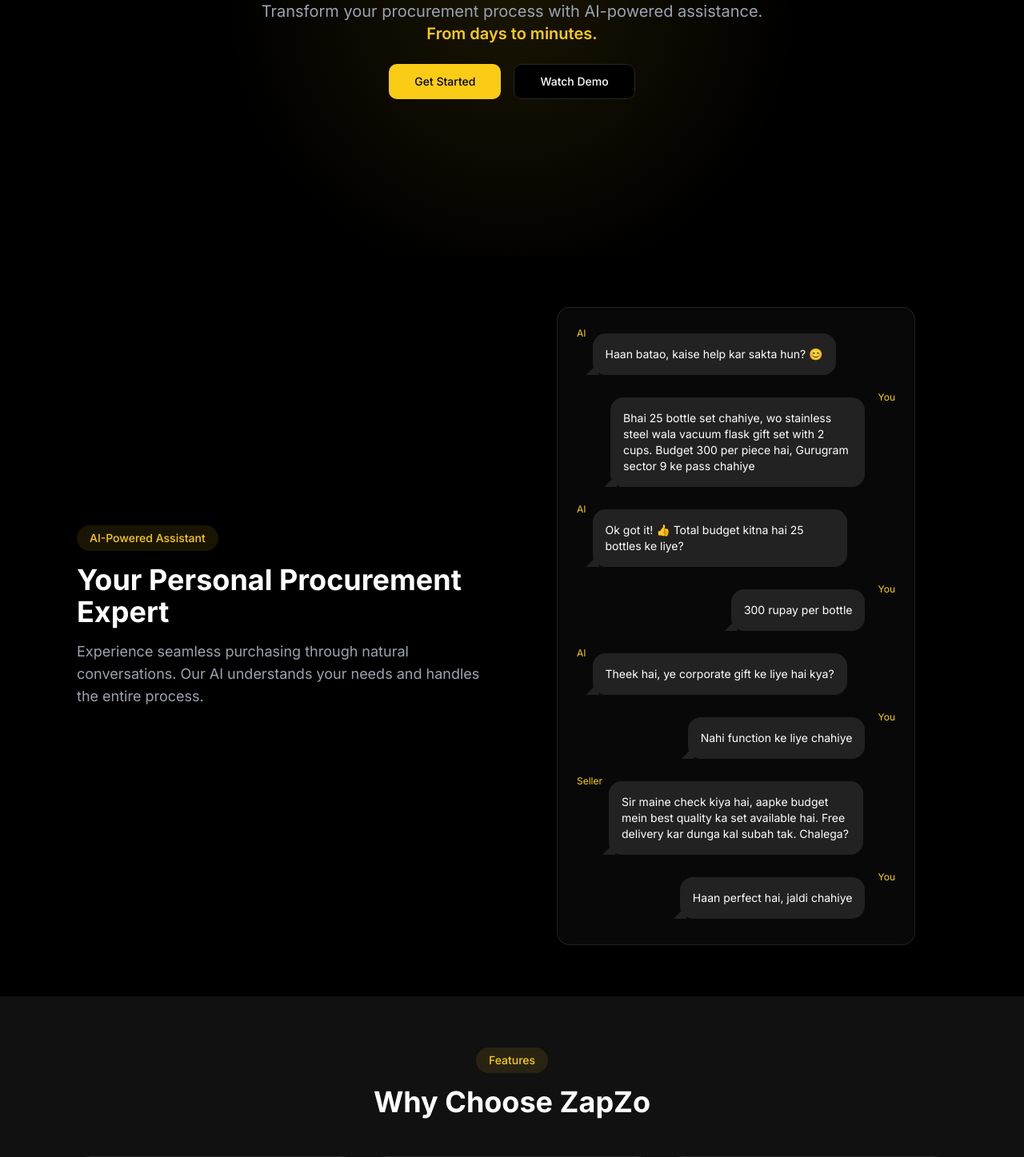
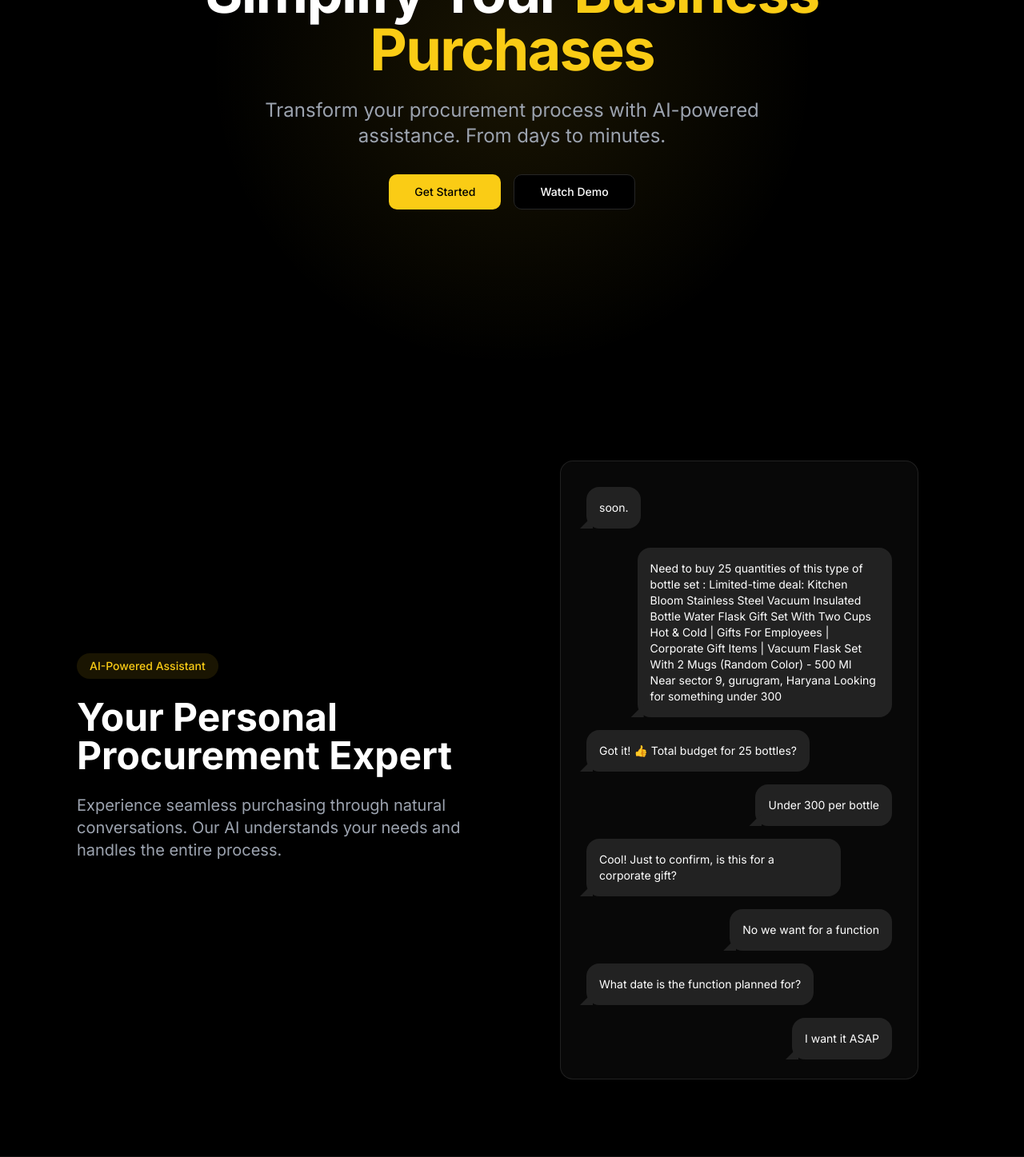
Before and after one commit to shreeforcode/zapzo-purchase-ninja, a React (Vite) app: page / in a window 1280 px wide. Shown: the part 320-1767 px from the top of the page at 80% size. Built offline with nearby package versions, Linux system fonts and the light colour scheme.

Commit message:
Reverted to edit e2db9a64-1acb-4f2b-a463-89116b3f8751: "Add new features to site
Implemented additional features as requested to enhance the functionality of the site.
[skip gpt_engineer]"

```diff
--- a/src/components/ChatPreview.tsx
+++ b/src/components/ChatPreview.tsx
@@ -8,54 +8,37 @@ const ChatPreview = () => {
       transition={{ duration: 0.5 }}
       className="glass-card p-6 hover-card max-w-md mx-auto"
     >
-      <div className="flex flex-col space-y-3">
-        <div className="flex items-start space-x-2">
-          <span className="text-xs text-accent">AI</span>
-          <div className="chat-bubble bg-gray-800 text-white self-start text-sm">
-            Haan batao, kaise help kar sakta hun? 😊
-          </div>
+      <div className="flex flex-col space-y-4">
+        <div className="chat-bubble bg-gray-800 text-white self-start text-sm">
+          soon.
         </div>
-        <div className="flex items-start space-x-2 justify-end">
-          <div className="chat-bubble bg-[#025C4C] text-white self-end text-sm">
-            Bhai 25 bottle set chahiye, wo stainless steel wala vacuum flask gift set with 2 cups. Budget 300 per piece hai, Gurugram sector 9 ke pass chahiye
-          </div>
-          <span className="text-xs text-accent">You</span>
+        <div className="chat-bubble bg-[#025C4C] text-white self-end text-sm">
+          Need to buy 25 quantities of this type of bottle set :
+          Limited-time deal: Kitchen Bloom Stainless Steel Vacuum Insulated
+          Bottle Water Flask Gift Set With Two Cups Hot & Cold | Gifts
+          For Employees | Corporate Gift Items | Vacuum Flask Set With 2
+          Mugs (Random Color) - 500 Ml
+
+          Near sector 9, gurugram, Haryana
+          Looking for something under 300
         </div>
-        <div className="flex items-start space-x-2">
-          <span className="text-xs text-accent">AI</span>
-          <div className="chat-bubble bg-gray-800 text-white self-start text-sm">
-            Ok got it! 👍 Total budget kitna hai 25 bottles ke liye?
-          </div>
+        <div className="chat-bubble bg-gray-800 text-white self-start text-sm">
+          Got it! 👍 Total budget for 25 bottles?
         </div>
-        <div className="flex items-start space-x-2 justify-end">
-          <div className="chat-bubble bg-[#025C4C] text-white self-end text-sm">
-            300 rupay per bottle
-          </div>
-          <span className="text-xs text-accent">You</span>
+        <div className="chat-bubble bg-[#025C4C] text-white self-end text-sm">
+          Under 300 per bottle
         </div>
-        <div className="flex items-start space-x-2">
-          <span className="text-xs text-accent">AI</span>
-          <div className="chat-bubble bg-gray-800 text-white self-start text-sm">
-            Theek hai, ye corporate gift ke liye hai kya?
-          </div>
+        <div className="chat-bubble bg-gray-800 text-white self-start text-sm">
+          Cool! Just to confirm, is this for a corporate gift?
         </div>
-        <div className="flex items-start space-x-2 justify-end">
-          <div className="chat-bubble bg-[#025C4C] text-white self-end text-sm">
-            Nahi function ke liye chahiye
-          </div>
-          <span className="text-xs text-accent">You</span>
+        <div className="chat-bubble bg-[#025C4C] text-white self-end text-sm">
+          No we want for a function
         </div>
-        <div className="flex items-start space-x-2">
-          <span className="text-xs text-accent">Seller</span>
-          <div className="chat-bubble bg-gray-800 text-white self-start text-sm">
-            Sir maine check kiya hai, aapke budget mein best quality ka set available hai. Free delivery kar dunga kal subah tak. Chalega?
-          </div>
+        <div className="chat-bubble bg-gray-800 text-white self-start text-sm">
+          What date is the function planned for?
         </div>
-        <div className="flex items-start space-x-2 justify-end">
-          <div className="chat-bubble bg-[#025C4C] text-white self-end text-sm">
-            Haan perfect hai, jaldi chahiye
-          </div>
-          <span className="text-xs text-accent">You</span>
+        <div className="chat-bubble bg-[#025C4C] text-white self-end text-sm">
+          I want it ASAP
         </div>
       </div>
     </motion.div>
--- a/src/pages/Index.tsx
+++ b/src/pages/Index.tsx
@@ -10,14 +10,14 @@ const Index = () => {
   return (
     <div className="min-h-screen">
       {/* Hero Section */}
-      <section className="relative h-[80vh] flex items-center justify-center overflow-hidden px-4">
+      <section className="relative h-screen flex items-center justify-center overflow-hidden px-4">
         <div className="absolute inset-0 bg-[radial-gradient(circle_at_center,rgba(250,204,21,0.1),transparent_50%)]" />
         <div className="container max-w-6xl mx-auto text-center z-10">
           <motion.span
             initial={{ opacity: 0, y: 20 }}
             animate={{ opacity: 1, y: 0 }}
             transition={{ duration: 0.5 }}
-            className="inline-block px-4 py-1.5 mb-4 text-sm font-medium bg-accent/10 text-accent rounded-full"
+            className="inline-block px-4 py-1.5 mb-6 text-sm font-medium bg-accent/10 text-accent rounded-full"
           >
             Revolutionizing Business Purchases
           </motion.span>
@@ -25,7 +25,7 @@ const Index = () => {
             initial={{ opacity: 0, y: 20 }}
             animate={{ opacity: 1, y: 0 }}
             transition={{ duration: 0.5, delay: 0.2 }}
-            className="text-4xl md:text-6xl font-bold mb-4 tracking-tight"
+            className="text-5xl md:text-7xl font-bold mb-6 tracking-tight"
           >
             Simplify Your
             <span className="text-accent"> Business Purchases</span>
@@ -34,10 +34,10 @@ const Index = () => {
             initial={{ opacity: 0, y: 20 }}
             animate={{ opacity: 1, y: 0 }}
             transition={{ duration: 0.5, delay: 0.4 }}
-            className="text-lg md:text-xl text-gray-400 mb-6 max-w-2xl mx-auto"
+            className="text-xl md:text-2xl text-gray-400 mb-8 max-w-2xl mx-auto"
           >
-            Transform your procurement process with AI-powered assistance.{" "}
-            <span className="text-accent font-semibold">From days to minutes.</span>
+            Transform your procurement process with AI-powered assistance.
+            From days to minutes.
           </motion.p>
           <motion.div
             initial={{ opacity: 0, y: 20 }}
@@ -56,15 +56,15 @@ const Index = () => {
       </section>
 
       {/* Chat Preview Section */}
-      <section className="py-16 px-4">
+      <section className="py-24 px-4">
         <div className="container max-w-6xl mx-auto">
-          <div className="grid md:grid-cols-2 gap-8 items-center">
+          <div className="grid md:grid-cols-2 gap-12 items-center">
             <div>
               <motion.span
                 initial={{ opacity: 0 }}
                 whileInView={{ opacity: 1 }}
                 transition={{ duration: 0.5 }}
-                className="inline-block px-4 py-1.5 mb-4 text-sm font-medium bg-accent/10 text-accent rounded-full"
+                className="inline-block px-4 py-1.5 mb-6 text-sm font-medium bg-accent/10 text-accent rounded-full"
               >
                 AI-Powered Assistant
               </motion.span>
@@ -72,7 +72,7 @@ const Index = () => {
                 initial={{ opacity: 0, y: 20 }}
                 whileInView={{ opacity: 1, y: 0 }}
                 transition={{ duration: 0.5, delay: 0.2 }}
-                className="text-3xl md:text-4xl font-bold mb-4"
+                className="text-4xl md:text-5xl font-bold mb-6"
               >
                 Your Personal Procurement Expert
               </motion.h2>
@@ -80,7 +80,7 @@ const Index = () => {
                 initial={{ opacity: 0, y: 20 }}
                 whileInView={{ opacity: 1, y: 0 }}
                 transition={{ duration: 0.5, delay: 0.4 }}
-                className="text-lg text-gray-400 mb-6"
+                className="text-xl text-gray-400 mb-8"
               >
                 Experience seamless purchasing through natural conversations.
                 Our AI understands your needs and handles the entire process.
@@ -94,14 +94,14 @@ const Index = () => {
       </section>
 
       {/* Features Section */}
-      <section className="py-16 px-4 bg-secondary">
+      <section className="py-24 px-4 bg-secondary">
         <div className="container max-w-6xl mx-auto">
-          <div className="text-center mb-12">
+          <div className="text-center mb-16">
             <motion.span
               initial={{ opacity: 0 }}
               whileInView={{ opacity: 1 }}
               transition={{ duration: 0.5 }}
-              className="inline-block px-4 py-1.5 mb-4 text-sm font-medium bg-accent/10 text-accent rounded-full"
+              className="inline-block px-4 py-1.5 mb-6 text-sm font-medium bg-accent/10 text-accent rounded-full"
             >
               Features
             </motion.span>
@@ -109,12 +109,12 @@ const Index = () => {
               initial={{ opacity: 0, y: 20 }}
               whileInView={{ opacity: 1, y: 0 }}
               transition={{ duration: 0.5, delay: 0.2 }}
-              className="text-3xl md:text-4xl font-bold mb-4"
+              className="text-4xl md:text-5xl font-bold mb-6"
             >
               Why Choose ZapZo
             </motion.h2>
           </div>
-          <div className="grid md:grid-cols-2 lg:grid-cols-3 gap-6">
+          <div className="grid md:grid-cols-2 lg:grid-cols-3 gap-8">
             <FeatureCard
               icon={<MessageSquare className="w-6 h-6" />}
               title="Natural Conversations"
@@ -135,7 +135,7 @@ const Index = () => {
       </section>
 
       {/* Time Comparison Section */}
-      <section className="py-16 px-4">
+      <section className="py-24 px-4">
         <div className="container max-w-6xl mx-auto">
           <TimeComparison />
         </div>
```
